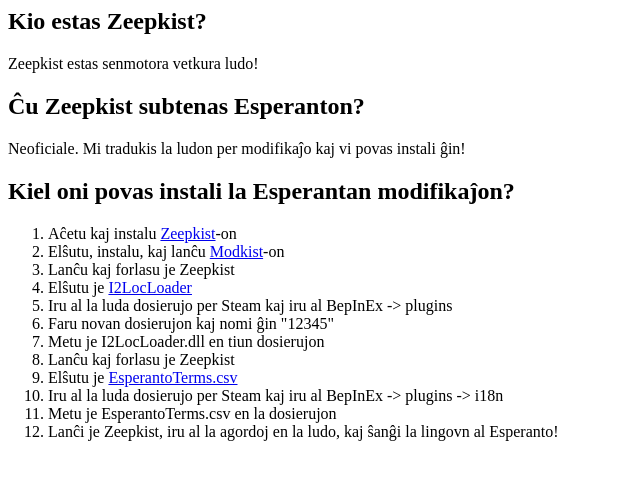
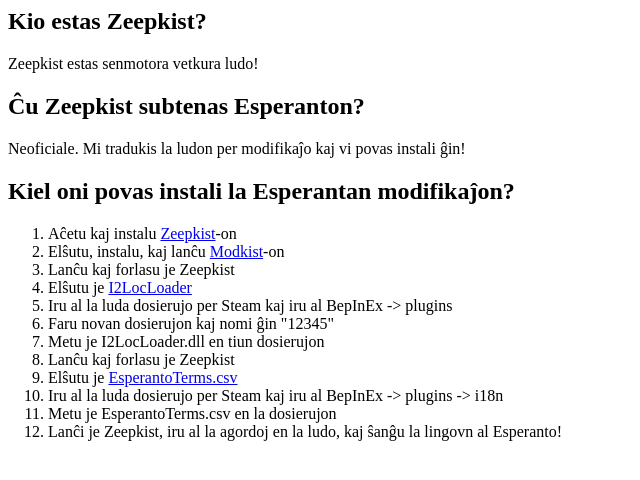
Before and after one commit to imthehumanoid/imthehumanoid, a plain HTML site: page eo/tradukoj/zeepkist/index.html in a window 1280 px wide. Shown: the full height of the page, 0-640 px from the left. Drawn offline with Linux system fonts and the light colour scheme.

Commit message:
Update index.html

```diff
--- a/eo/tradukoj/zeepkist/index.html
+++ b/eo/tradukoj/zeepkist/index.html
@@ -26,6 +26,6 @@
     <li>Elŝutu je <a href="https://imthehumanoid.xyz/eo/tradukoj/zeepkist/EsperantoTerms.csv">EsperantoTerms.csv</a></li>
     <li>Iru al la luda dosierujo per Steam kaj iru al BepInEx -> plugins -> i18n</li>
     <li>Metu je EsperantoTerms.csv en la dosierujon</li>
-    <li>Lanĉi je Zeepkist, iru al la agordoj en la ludo, kaj ŝanĝi la lingovn al Esperanto!</li>
+    <li>Lanĉi je Zeepkist, iru al la agordoj en la ludo, kaj ŝanĝu la lingovn al Esperanto!</li>
   </ol>
 </body>
```
